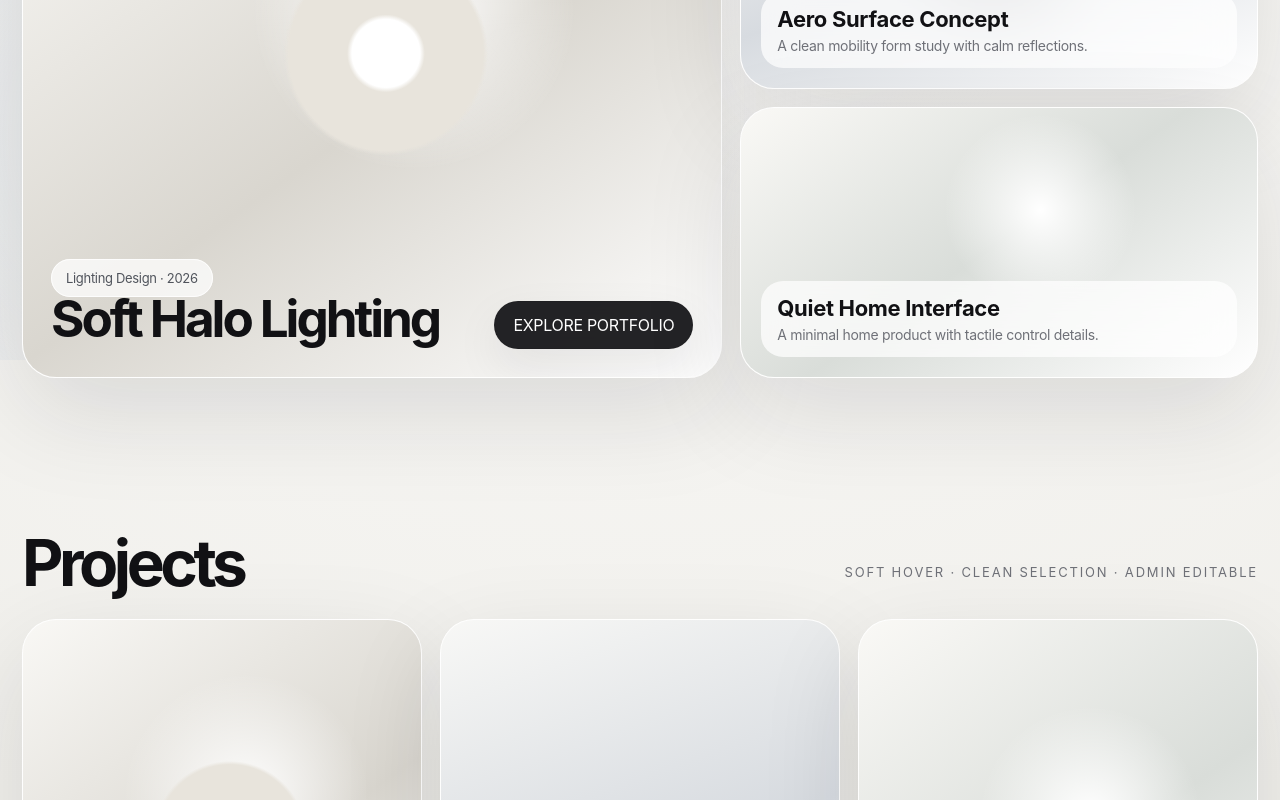
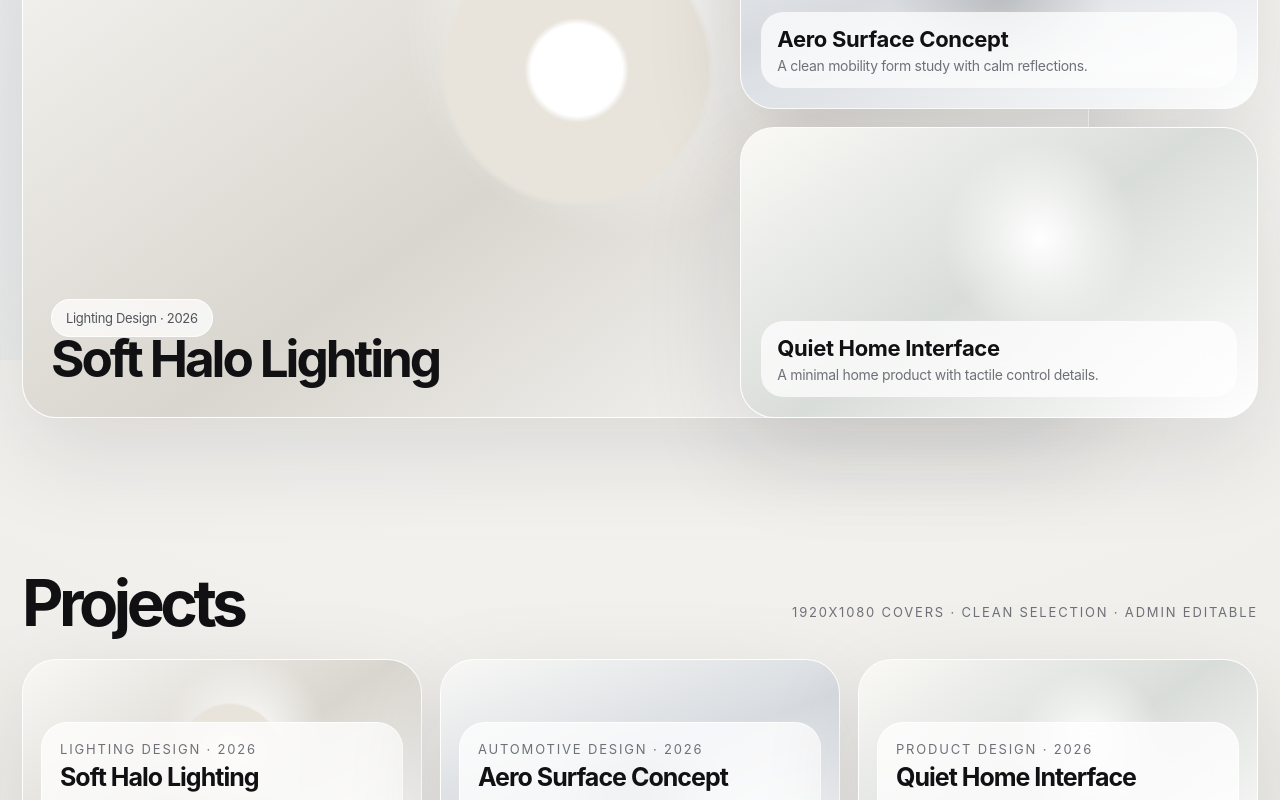
Before and after one commit to bestieon/bestedesign-portfolio, a Next.js app: page / in a window 1280 px wide. Shown: the part 440-1240 px from the top of the page. Built offline with nearby package versions, Linux system fonts and the light colour scheme.

Commit message:
Force project previews to 1920x1080 cover ratio

```diff
--- a/app/page.tsx
+++ b/app/page.tsx
@@ -7,13 +7,13 @@
 };
 
 const projects = [
-  ['Soft Halo Lighting', 'Lighting Design', 'A quiet lighting object with soft relief shadows.', covers.light],
-  ['Aero Surface Concept', 'Automotive Design', 'A clean mobility form study with calm reflections.', covers.car],
-  ['Quiet Home Interface', 'Product Design', 'A minimal home product with tactile control details.', covers.product]
+  ['Soft Halo Lighting', 'Lighting Design', 'A quiet lighting object with soft relief shadows.', covers.light, '/project/soft-halo-lighting'],
+  ['Aero Surface Concept', 'Automotive Design', 'A clean mobility form study with calm reflections.', covers.car, '/project/aero-surface-concept'],
+  ['Quiet Home Interface', 'Product Design', 'A minimal home product with tactile control details.', covers.product, '/project/quiet-home-interface']
 ];
 
-function Art({ bg, children }: { bg: string; children?: React.ReactNode }) {
-  return <div style={{ position: 'absolute', inset: 0, background: bg }}>{children}</div>;
+function Art({ bg }: { bg: string }) {
+  return <div style={{ position: 'absolute', inset: 0, background: bg }} />;
 }
 
 export default function Home() {
@@ -27,19 +27,19 @@
             <p className="hero-note">A quiet white portfolio surface for product, lighting and automotive design.</p>
           </div>
           <div className="project-showcase">
-            <a className="showcase-main" href="#projects">
+            <a className="showcase-main" href="/project/soft-halo-lighting" style={{ aspectRatio: '16 / 9', minHeight: 'auto' }}>
               <Art bg={covers.light} />
               <div className="project-info-float"><div><span className="project-pill">Lighting Design · 2026</span><h2>Soft Halo Lighting</h2></div><span className="btn primary">EXPLORE PORTFOLIO</span></div>
             </a>
             <div className="showcase-stack">
-              {projects.slice(1).map((p) => <a className="showcase-stack-card" href="#projects" key={p[0]}><Art bg={p[3]} /><div className="stack-label"><h3>{p[0]}</h3><p>{p[2]}</p></div></a>)}
+              {projects.slice(1).map((p) => <a className="showcase-stack-card" href={p[4]} key={p[0]} style={{ aspectRatio: '16 / 9', minHeight: 'auto' }}><Art bg={p[3]} /><div className="stack-label"><h3>{p[0]}</h3><p>{p[2]}</p></div></a>)}
             </div>
           </div>
         </section>
         <section id="projects" className="section container">
-          <div className="section-head"><h2>Projects</h2><p className="meta">soft hover · clean selection · admin editable</p></div>
+          <div className="section-head"><h2>Projects</h2><p className="meta">1920x1080 covers · clean selection · admin editable</p></div>
           <div className="project-grid">
-            {projects.map((p) => <a className="project-card" href="#" key={p[0]}><Art bg={p[3]} /><div className="project-body"><div className="meta">{p[1]} · 2026</div><h3>{p[0]}</h3><p>{p[2]}</p></div></a>)}
+            {projects.map((p) => <a className="project-card" href={p[4]} key={p[0]} style={{ aspectRatio: '16 / 9', minHeight: 'auto', height: 'auto' }}><Art bg={p[3]} /><div className="project-body"><div className="meta">{p[1]} · 2026</div><h3>{p[0]}</h3><p>{p[2]}</p></div></a>)}
           </div>
         </section>
       </main>
```
